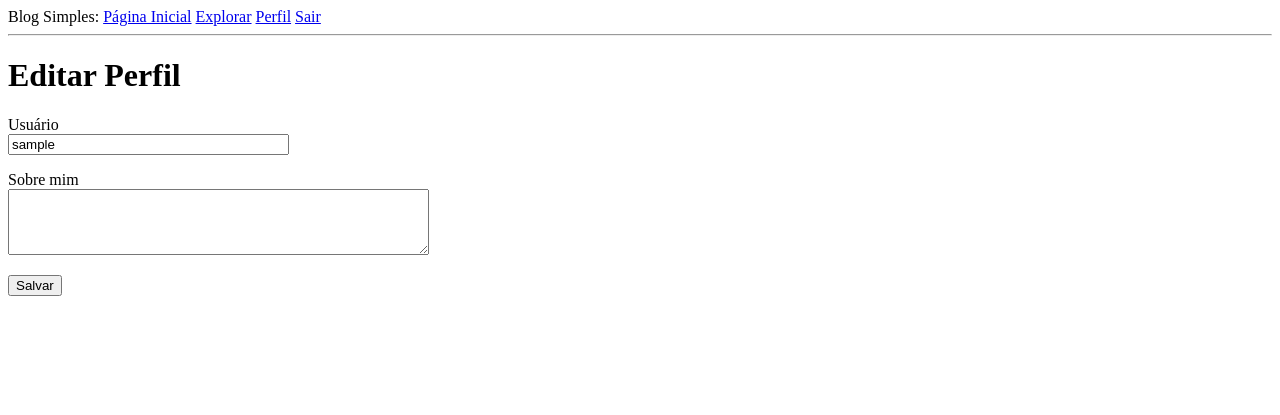
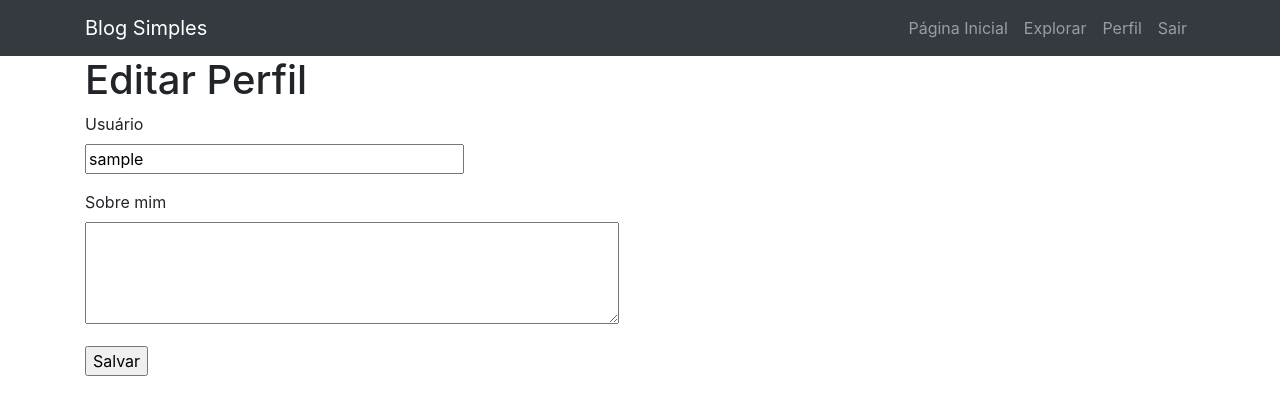
Before and after one commit to QueirozT/Blog-simples-com-Flask, a Flask app: page /edit_profile in a window 1280 px wide. Shown: the top 415 px of the page. Run offline with Flask 2, Linux system fonts and the light colour scheme; the visitor is signed in with stand-in values (Sample User, id 1); data comes from the database, SQL or seed files in the repository; some libraries are stand-ins or nearby versions.

Commit message:
Importando o bootstrap e o jquery ao template base
Estou adicionando o bootstrap e o jquery no template base, porque a partir dele que todos os outros templates terão acesso aos recursos.

```diff
--- a/app/templates/base.html
+++ b/app/templates/base.html
@@ -9,6 +9,8 @@
 
     <link rel="shortcut icon" href="https://flask.palletsprojects.com/en/2.2.x/_static/flask-icon.png">
 
+    <link rel="stylesheet" href="{{ url_for('static', filename='css/bootstrap.min.css') }}">
+
     {% if title %}
         <title>{{ title }} - Blog Simples</title>
         {% else %}
@@ -18,30 +20,63 @@
 </head>
 <body>
 
-    <div>
-        Blog Simples:
-        <a href="{{ url_for('blog.index') }}">Página Inicial</a>
-        <a href="{{ url_for('blog.explore') }}">Explorar</a>
+    <nav class="navbar navbar-expand-lg navbar-dark bg-dark static-top">
+        <div class="container">
+            <a href="{{ url_for('blog.index') }}" class="navbar-brand">Blog Simples</a>
+
+            <button class="navbar-toggler" type="button" data-toggle="collapse" data-target="#navbarNavDropdown" aria-controls="navbarNavDropdown" aria-expanded="false" aria-label="Toggle navigation">
+                <span class="navbar-toggler-icon"></span>
+            </button>
+
+            <div class="collapse navbar-collapse" id="navbarNavDropdown">
+                <ul class="navbar-nav ml-auto">
+                    <li class="nav-item">
+                        <a class="nav-link" href="{{ url_for('blog.index') }}">
+                            Página Inicial
+                        </a>
+                    </li>
+                    <li class="nav-item">
+                        <a class="nav-link" href="{{ url_for('blog.explore') }}">
+                            Explorar
+                        </a>
+                    </li>
                     {% if current_user.is_anonymous %}
-            <a href="{{ url_for('blog.login') }}">Entrar</a>
+                    <li class="nav-item">
+                        <a class="nav-link" href="{{ url_for('blog.login') }}">
+                            Entrar
+                        </a>
+                    </li>
                     {% else %}
-            <a href="{{ url_for('blog.user', username=current_user.username) }}">Perfil</a>
-            <a href="{{ url_for('blog.logout') }}">Sair</a>
+                    <li class="nav-item">
+                        <a class="nav-link" href="{{ url_for('blog.user', username=current_user.username) }}">
+                                Perfil
+                            </a>
+                        </li>
+                        <li class="nav-item">
+                            <a class="nav-link" href="{{ url_for('blog.logout') }}">
+                                Sair
+                            </a>
+                        </li>
                     {% endif %}
+                </ul>
             </div>
+        </div>
+    </nav>
 
-    <hr>
+
+    <div class="container">
         {% with messages = get_flashed_messages() %}
         {% if messages %}
-            <ul>
             {% for message in messages %}
-                <li>{{ message }}</li>
+            <div class="alert alert-info" role="alert">{{ message }}</div>
             {% endfor %}
-            </ul>
         {% endif %}
         {% endwith %}
 
             {% block content %}{% endblock %}
+    </div>
 
+        <script src="{{ url_for('static', filename='jquery/jquery.slim.min.js') }}"></script>
+        <script src="{{ url_for('static', filename='js/bootstrap.bundle.min.js') }}"></script>
     </body>
 </html>
```
Lines whose indentation alone changed are shown as unchanged.
